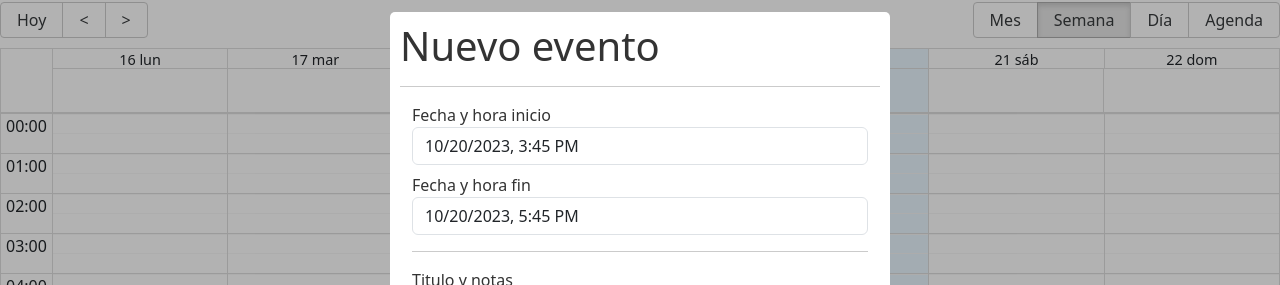
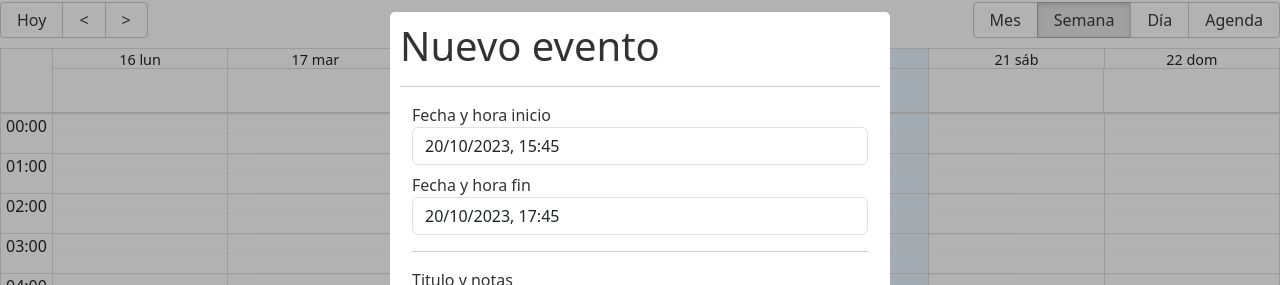
Before and after one commit to AsterixKo/10-calendar, a React (Vite) app: page / in a window 1280 px wide. Shown: the part 78-363 px from the top of the page. Built offline with nearby package versions, Linux system fonts and the light colour scheme.

Commit message:
DatePicker en español

```diff
--- a/src/calendar/components/CalendarModal.jsx
+++ b/src/calendar/components/CalendarModal.jsx
@@ -1,9 +1,12 @@
 import { addHours } from "date-fns";
 import { useState } from "react";
 import Modal from "react-modal";
-import DatePicker from "react-datepicker";
+import DatePicker, { registerLocale } from "react-datepicker";
+import es from "date-fns/locale/es";
 
 import "react-datepicker/dist/react-datepicker.css";
+
+registerLocale("es", es);
 
 const customStyles = {
   content: {
@@ -60,6 +63,9 @@
               className="form-control"
               onChange={(event) => onDateChanged(event, "start")}
               dateFormat="Pp"
+              showTimeSelect
+              locale={es}
+              timeCaption="Hora"
             />
           </div>
         </div>
@@ -73,6 +79,9 @@
               className="form-control"
               onChange={(event) => onDateChanged(event, "end")}
               dateFormat="Pp"
+              showTimeSelect
+              locale={es}
+              timeCaption="Hora"
             />
           </div>
         </div>
```
